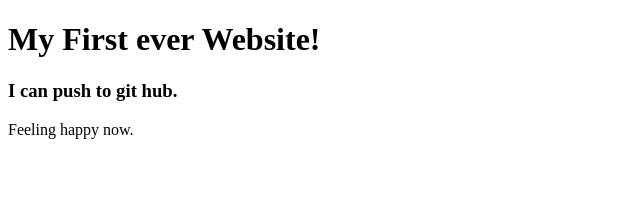
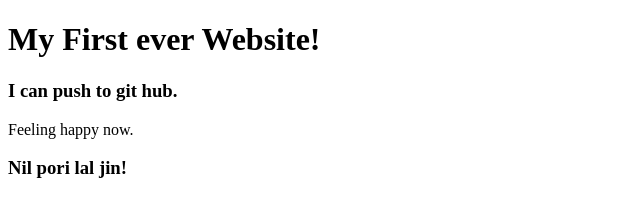
Before and after one commit to Tehjib/my-first-website, a plain HTML site: page index.html in a window 1280 px wide. Shown: the whole page, without its empty margins (0-640 px from the left). Drawn offline with Linux system fonts and the light colour scheme.

Commit message:
finally sending

```diff
--- a/index.html
+++ b/index.html
@@ -10,5 +10,6 @@
     <h1>My First ever Website!</h1>
     <h3>I can push to git hub.</h3>
     <p> Feeling happy now.</p>
+    <h3>Nil pori lal jin!</h3>
 </body>
 </html>
```
